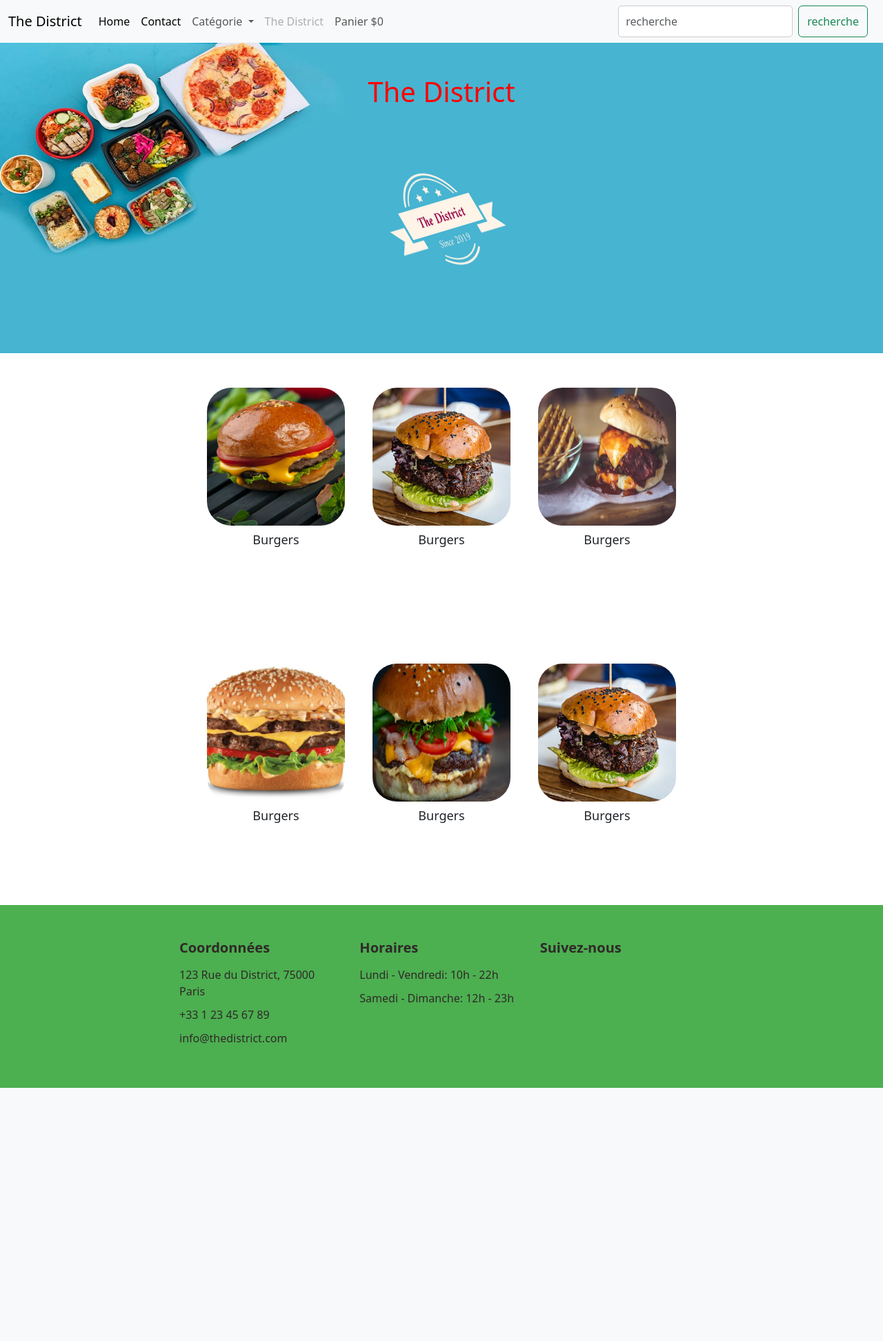
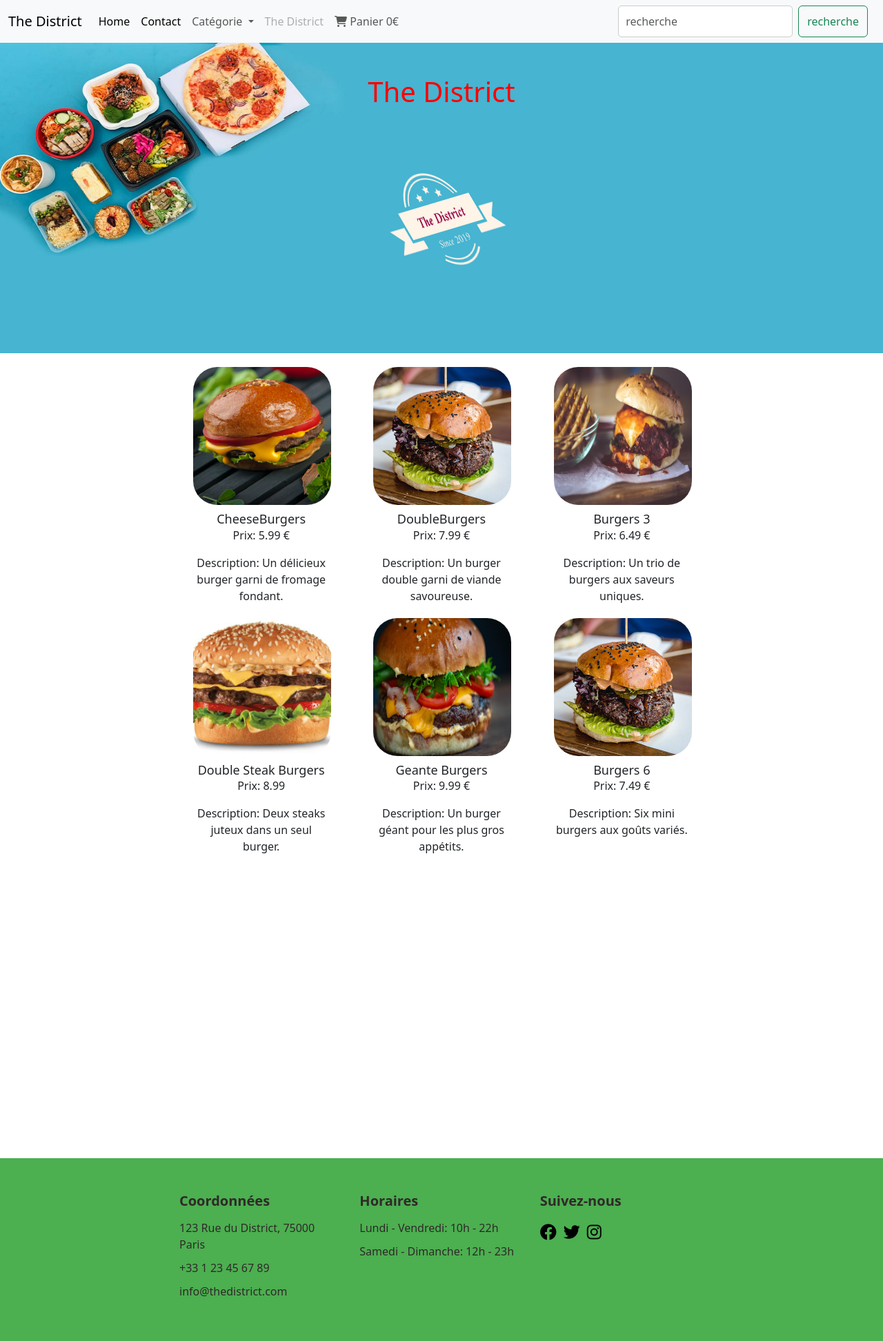
Before and after one commit to naouel89/TestMS, a PHP site: page /NosBurger.html in a window 1280 px wide. Shown: the whole page at 69% size. Before the commit the page ends 1577 px from the top, so only its background shows below. Run offline with PHP 8.4, Linux system fonts and the light colour scheme; grey boxes are pictures that could not be loaded.

Commit message:
Modif_unpeu

```diff
--- a/Contact.html
+++ b/Contact.html
@@ -214,7 +214,7 @@
             </div>
         </div>
     </div>
-    <footer class="bg-light py-5">
+    <footer class="">
         <div class="container">
           <div class="row">
             <div class="col-md-4">
--- a/NosBurger.html
+++ b/NosBurger.html
@@ -4,11 +4,15 @@
 <head>
   <meta charset="utf-8">
   <meta name="viewport" content="width=device-width, initial-scale=1">
-  <title>The District: -Nos Burger</title>
+  <title>The District: -Accueil</title>
   <link href="https://cdn.jsdelivr.net/npm/bootstrap@5.3.0/dist/css/bootstrap.min.css" rel="stylesheet"
     integrity="sha384-9ndCyUaIbzAi2FUVXJi0CjmCapSmO7SnpJef0486qhLnuZ2cdeRhO02iuK6FUUVM" crossorigin="anonymous">
   <link rel="stylesheet" href="index.css">
+  <link rel="stylesheet" href="https://cdnjs.cloudflare.com/ajax/libs/font-awesome/6.4.0/css/all.min.css"
+    integrity="sha512-iecdLmaskl7CVkqkXNQ/ZH/XLlvWZOJyj7Yy7tcenmpD1ypASozpmT/E0iPtmFIB46ZmdtAc9eNBvH0H/ZpiBw=="
+    crossorigin="anonymous" referrerpolicy="no-referrer" />
 </head>
+
 
 <body>
   <header>
@@ -22,10 +26,10 @@
         <div class="collapse navbar-collapse" id="navbarSupportedContent">
           <ul class="navbar-nav me-auto mb-2 mb-lg-0">
             <li class="nav-item">
-              <a class="nav-link active" aria-current="page" href="#">Home</a>
+              <a class="nav-link active" aria-current="page" href="Home.html">Home</a>
             </li>
             <li class="nav-item">
-              <a class="nav-link active" aria-current="page" href="#">Contact</a>
+              <a class="nav-link active" aria-current="page" href="Contact.html">Contact</a>
             </li>
             <li class="nav-item dropdown">
               <a class="nav-link dropdown-toggle" href="#" role="button" data-bs-toggle="dropdown"
@@ -33,9 +37,9 @@
                 Catégorie
               </a>
               <ul class="dropdown-menu">
-                <li><a class="dropdown-item" href="#">Catégorie</a></li>
+                <li><a class="dropdown-item" href="Categorie.html">Catégorie</a></li>
                 <li><hr class="dropdown-divider"></li>
-                <li><a class="dropdown-item" href="TestMS/NosBurger.html">Nos Burgers</a></li>
+                <li><a class="dropdown-item" href="NosBurger.html">Nos Burgers</a></li>
                 <li><hr class="dropdown-divider"></li>
                 <li><a class="dropdown-item" href="#">Nos Pizzas</a></li>
                 <li><hr class="dropdown-divider"></li>
@@ -54,7 +58,7 @@
               <a class="nav-link disabled">The District</a>
             </li>
             <li class="nav-item">
-              <a class="nav-link" href="#"><i class="fa fa-shopping-cart"></i> Panier <span id="cart-price">$0</span></a>
+              <a class="nav-link" href="Commande.html"><i class="fa fa-shopping-cart"></i> Panier <span id="cart-price">0€</span></a>
             </li>
           </ul>
           <form class="d-flex" role="search">
@@ -98,40 +102,95 @@
     </div>
     </div>
   </header>
-  <div class="parallax-container">
-    <div class="parallax"></div>
-    <div class="category-container">
-      <div class="category">
-        <a href="#"><img src="images_the_district(1)/images_the_district/burger.jpg" alt="Nos Burger"></a>
-        <h3>Burgers</h3>
+
+
+  <div class="container">
+    <div class="row">
+      <div class="col-md-4">
+        <div class="category">
+          <a class="burger-link" href="#" data-burger="CheeseBurgers">
+            <img src="images_the_district(1)/images_the_district/burger.jpg" alt="Nos Burger">
+          </a>
+          <h3>CheeseBurgers</h3>
+
+            <p>Prix: 5.99 €</p>
+            <p>Description: Un délicieux burger garni de fromage fondant.</p>
+          </div>
+
       </div>
-      <div class="category">
-        <a href="#"><img src="images_the_district(1)/images_the_district/menu-burger.jpg" alt="Nos Burger"></a>
-        <h3>Burgers</h3>
+      <div class="col-md-4">
+        <div class="category">
+          <a class="burger-link" href="#" data-burger="DoubleBurgers">
+            <img src="images_the_district(1)/images_the_district/menu-burger.jpg" alt="Nos Burger">
+          </a>
+          <h3>DoubleBurgers</h3>
+
+            <p>Prix: 7.99 €</p>
+            <p>Description: Un burger double garni de viande savoureuse.</p>
+          </div>
+         </div>
+      <div class="col-md-4">
+        <div class="category">
+          <a class="burger-link" href="#" data-burger="Burgers 3">
+            <img src="images_the_district(1)/images_the_district/food/cheesburger.jpg" alt="Nos Burger">
+          </a>
+          <h3>Burgers 3</h3>
+
+            <p>Prix: 6.49 €</p>
+            <p>Description: Un trio de burgers aux saveurs uniques.</p>
+
+        </div>
       </div>
-      <div class="category">
-        <a href="#"><img src="images_the_district(1)/images_the_district/food/cheesburger.jpg" alt="Nos Burger"></a>
-        <h3>Burgers</h3>
+    </div>
+    <div class="row">
+      <div class="col-md-4">
+        <div class="category">
+          <a class="burger-link" href="#" data-burger="Double Steak Burgers">
+            <img src="images_the_district(1)/images_the_district/food/Food-Name-433.jpeg" alt="Nos Burger">
+          </a>
+          <h3>Double Steak Burgers</h3>
+
+            <p>Prix: 8.99  </p>
+            <p>Description: Deux steaks juteux dans un seul burger.</p>
+          </div>
+
+      </div>
+      <div class="col-md-4">
+        <div class="category">
+          <a class="burger-link" href="#" data-burger="Geante Burgers">
+            <img src="images_the_district(1)/images_the_district/food/hamburger.jpg" alt="Nos Burger">
+          </a>
+          <h3>Geante Burgers</h3>
+
+            <p>Prix: 9.99 €</p>
+            <p>Description: Un burger géant pour les plus gros appétits.</p>
+          </div>
+
+      </div>
+      <div class="col-md-4">
+        <div class="category">
+          <a class="burger-link" href="#" data-burger="Burgers 6">
+            <img src="images_the_district(1)/images_the_district/food/Food-Name-6340.jpg" alt="Nos Burger">
+          </a>
+          <h3>Burgers 6</h3>
+
+            <p>Prix: 7.49 €</p>
+            <p>Description: Six mini burgers aux goûts variés.</p>
+          </div>
+
       </div>
     </div>
   </div>
   <div class="parallax-container">
-    <div class="category-container">
-      <div class="category">
-        <a href="#"><img src="images_the_district(1)/images_the_district/food/Food-Name-433.jpeg" alt="Nos Burger"></a>
-        <h3>Burgers</h3>
-      </div>
-      <div class="category">
-        <a href="#"><img src="images_the_district(1)/images_the_district/food/hamburger.jpg" alt="Nos Burger"></a>
-        <h3>Burgers</h3>
-      </div>
-      <div class="category">
-        <a href="#"><img src="images_the_district(1)/images_the_district/food/Food-Name-6340.jpg" alt="Nos Burger"></a>
-        <h3>Burgers</h3>
-      </div>
+
+    <div class="nav">
+        <div class="video-container">
+            <video autoplay muted loop style="width: 50%; height: 100%;">
+                <source src="video/pexels-rdne-stock-project-5780437-3840x2160-24fps.mp4" type="video/mp4">
+            </video>
+        </div>
     </div>
-  </div>
-
+</div>
   <footer class="">
     <div class="container">
       <div class="row">
@@ -167,5 +226,8 @@
   <script src="https://cdn.jsdelivr.net/npm/bootstrap@5.3.0/dist/js/bootstrap.bundle.min.js"
     integrity="sha384-geWF76RCwLtnZ8qwWowPQNguL3RmwHVBC9FhGdlKrxdiJJigb/j/68SIy3Te4Bkz"
     crossorigin="anonymous"></script>
+
+
+
 </body>
 </html>
--- a/index.css
+++ b/index.css
@@ -319,3 +319,4 @@ h1 {
   border-radius: 5px;
   cursor: pointer;
 }
+/* TEST BURGER */
--- a/index.js
+++ b/index.js
@@ -92,3 +92,68 @@ document.querySelectorAll('.close').forEach(closeButton => {
     validationModal.style.display = 'none';
   });
 });
+
+// séléction du burger
+
+         // Sélection des liens des burgers
+    const burgerLinks = document.querySelectorAll(".burger-link");
+
+    // Tableau pour stocker les détails des burgers
+    const burgerDetails = [
+      {
+        name: "CheeseBurgers",
+        price: 5.99,
+        description: "Un délicieux burger garni de fromage fondant."
+      },
+      {
+        name: "DoubleBurgers",
+        price: 7.99,
+        description: "Un burger double garni de viande savoureuse."
+      },
+      {
+        name: "Burgers 3",
+        price: 6.49,
+        description: "Un trio de burgers aux saveurs uniques."
+      },
+      {
+        name: "Double Steak Burgers",
+        price: 8.99,
+        description: "Deux steaks juteux dans un seul burger."
+      },
+      {
+        name: "Geante Burgers",
+        price: 9.99,
+        description: "Un burger géant pour les plus gros appétits."
+      },
+      {
+        name: "Burgers 6",
+        price: 7.49,
+        description: "Six mini burgers aux goûts variés."
+      }
+    ];
+
+    // Ajouter un écouteur d'événement à chaque lien de burger
+    burgerLinks.forEach((link) => {
+      link.addEventListener("click", (event) => {
+        event.preventDefault();
+
+        // Récupérer le nom du burger depuis l'attribut "data-burger"
+        const burgerName = link.getAttribute("data-burger");
+
+        // Rechercher les détails du burger correspondant
+        const burger = burgerDetails.find((burger) => burger.name === burgerName);
+
+        // Afficher les détails du burger sélectionné
+        const burgerDetailsContainer = document.getElementById("burger-details");
+        burgerDetailsContainer.innerHTML = `
+          <div class="burger-details-frame">
+            <h2>${burger.name}</h2>
+            <p>${burger.description}</p>
+            <p>Prix : ${burger.price.toFixed(2)} €</p>
+          </div>
+        `;
+
+        // Afficher la section des détails des burgers
+        burgerDetailsContainer.style.display = "block";
+      });
+    });
```
Also changed, not shown: Commande.html (+33 -15 lines), TESTE.html (+210 -105 lines).
